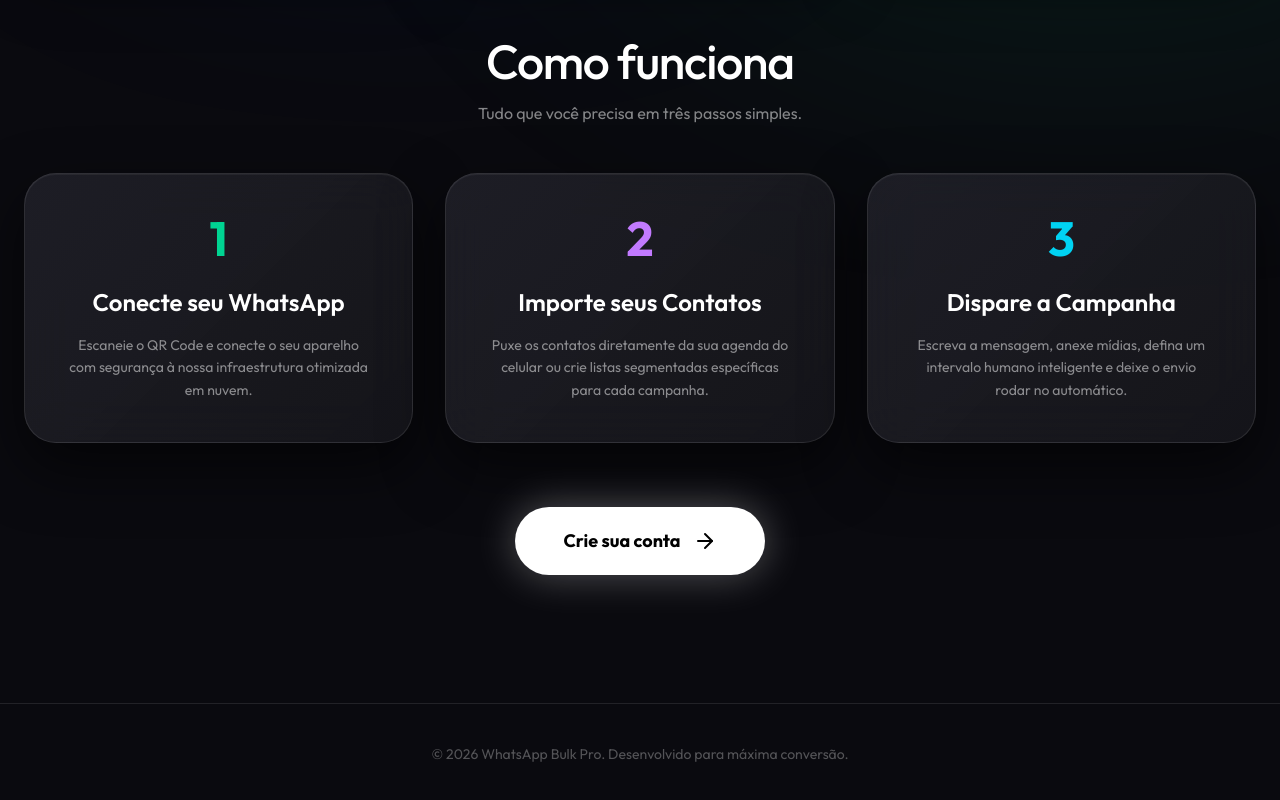
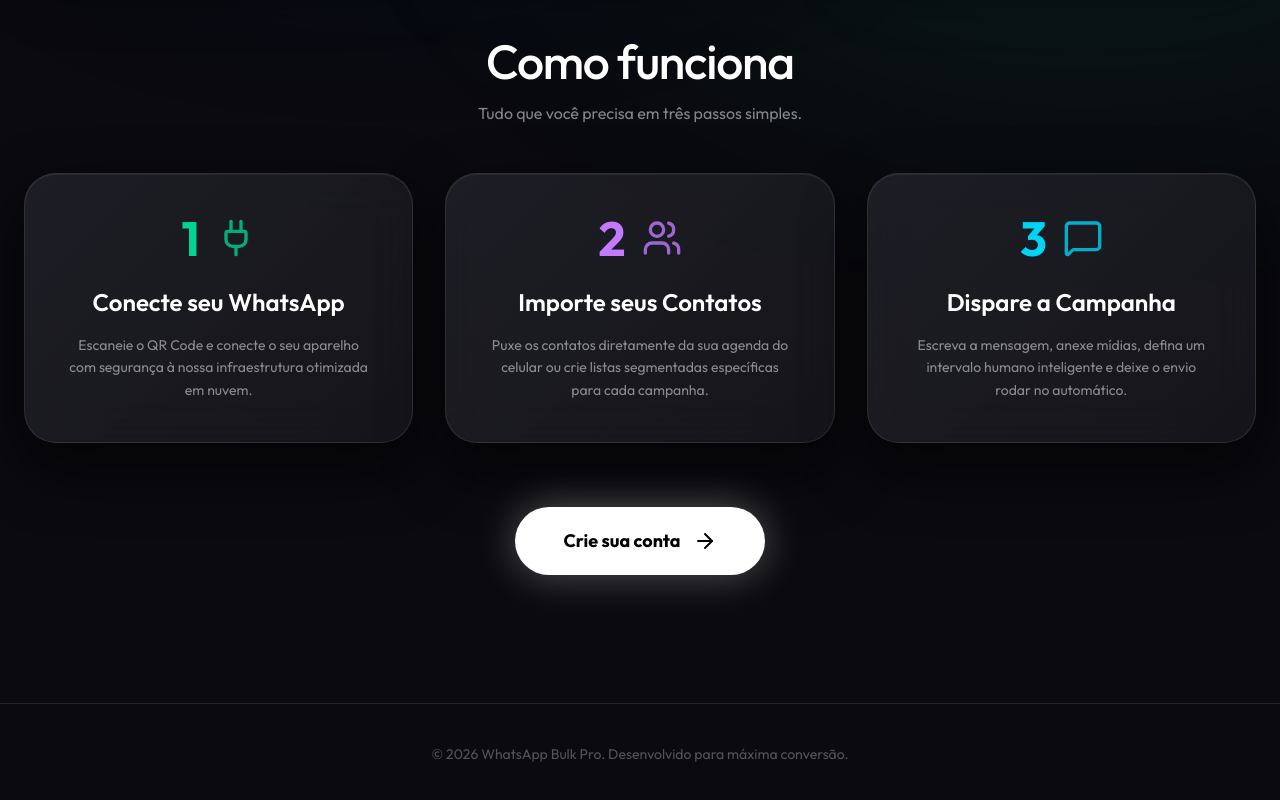
Before and after one commit to icaroweasley/whatsapp-bulk, a React (Vite) app: page / in a window 1280 px wide. Shown: the part 1083-1883 px from the top of the page. Built offline with nearby package versions, Linux system fonts and the light colour scheme.

Commit message:
Add icons to landing page steps

```diff
--- a/src/components/LandingPage.tsx
+++ b/src/components/LandingPage.tsx
@@ -1,5 +1,5 @@
 import React from 'react';
-import { Rocket, Users, MessageSquare, Database, ArrowRight } from 'lucide-react';
+import { Rocket, Users, MessageSquare, Database, ArrowRight, Plug } from 'lucide-react';
 
 interface LandingPageProps {
   onLoginClick: () => void;
@@ -107,19 +107,28 @@
 
         <div className="grid grid-cols-1 md:grid-cols-3 gap-8">
           <div className="liquid-panel rounded-[2rem] p-10 border border-white/10 bg-white/5 backdrop-blur-xl text-center hover:-translate-y-2 transition-transform duration-500">
-             <div className="text-emerald-400 font-bold text-5xl mb-6">1</div>
+             <div className="text-emerald-400 font-bold text-5xl mb-6 flex items-center justify-center gap-4">
+               <span>1</span>
+               <Plug size={40} className="opacity-80" />
+             </div>
              <h3 className="text-2xl font-semibold mb-4">Conecte seu WhatsApp</h3>
              <p className="text-white/50 text-sm leading-relaxed">Escaneie o QR Code e conecte o seu aparelho com segurança à nossa infraestrutura otimizada em nuvem.</p>
           </div>
 
           <div className="liquid-panel rounded-[2rem] p-10 border border-white/10 bg-white/5 backdrop-blur-xl text-center hover:-translate-y-2 transition-transform duration-500">
-             <div className="text-purple-400 font-bold text-5xl mb-6">2</div>
+             <div className="text-purple-400 font-bold text-5xl mb-6 flex items-center justify-center gap-4">
+               <span>2</span>
+               <Users size={40} className="opacity-80" />
+             </div>
              <h3 className="text-2xl font-semibold mb-4">Importe seus Contatos</h3>
              <p className="text-white/50 text-sm leading-relaxed">Puxe os contatos diretamente da sua agenda do celular ou crie listas segmentadas específicas para cada campanha.</p>
           </div>
 
           <div className="liquid-panel rounded-[2rem] p-10 border border-white/10 bg-white/5 backdrop-blur-xl text-center hover:-translate-y-2 transition-transform duration-500">
-             <div className="text-cyan-400 font-bold text-5xl mb-6">3</div>
+             <div className="text-cyan-400 font-bold text-5xl mb-6 flex items-center justify-center gap-4">
+               <span>3</span>
+               <MessageSquare size={40} className="opacity-80" />
+             </div>
              <h3 className="text-2xl font-semibold mb-4">Dispare a Campanha</h3>
              <p className="text-white/50 text-sm leading-relaxed">Escreva a mensagem, anexe mídias, defina um intervalo humano inteligente e deixe o envio rodar no automático.</p>
           </div>
```
